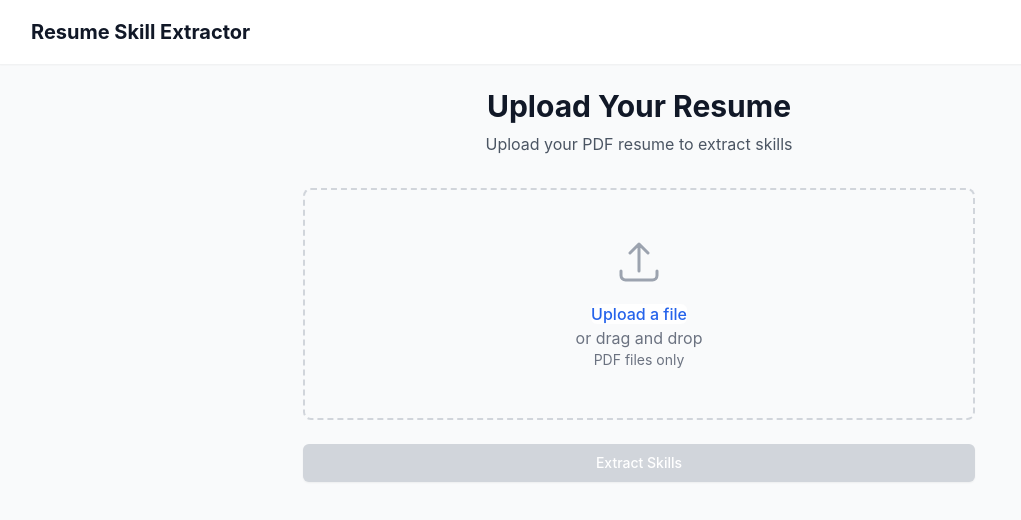
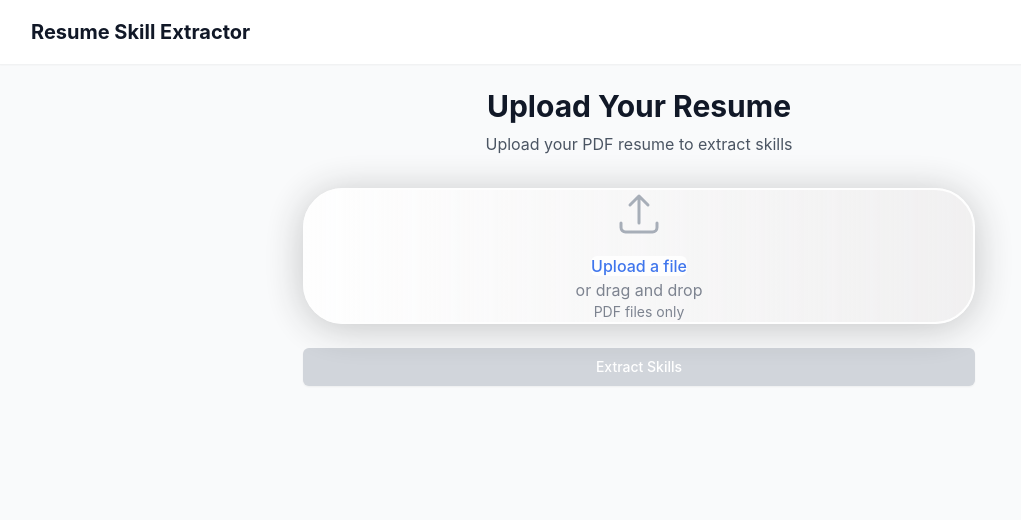
Before and after one commit to Fury044/Resume-Extractor-Final, a React (Vite) app in the folder frontend/: page / in a window 1280 px wide. Shown: the top 520 px of the page, without its empty margins (1-1022 px from the left). Built offline with nearby package versions, Linux system fonts and the light colour scheme; no server answers.

Commit message:
Add files via upload

```diff
--- a/frontend/src/pages/Upload.jsx
+++ b/frontend/src/pages/Upload.jsx
@@ -83,9 +83,15 @@ export default function Upload() {
 
       <form onSubmit={handleSubmit} className="space-y-6">
         <div
-          className={`border-2 border-dashed rounded-lg p-12 text-center ${
-            isDragging ? 'border-blue-500 bg-blue-50' : 'border-gray-300'
-          }`}
+          style={{
+            width: '100%',
+            height: '100%',
+            opacity: 0.87,
+            background: 'linear-gradient(90deg, white 0%, rgba(228, 225, 225, 0.45) 100%)',
+            boxShadow: '0px 4px 40px rgba(0, 0, 0, 0.25)',
+            borderRadius: 40,
+            border: '2px white solid'
+          }}
           onDragOver={handleDragOver}
           onDragLeave={handleDragLeave}
           onDrop={handleDrop}
```
